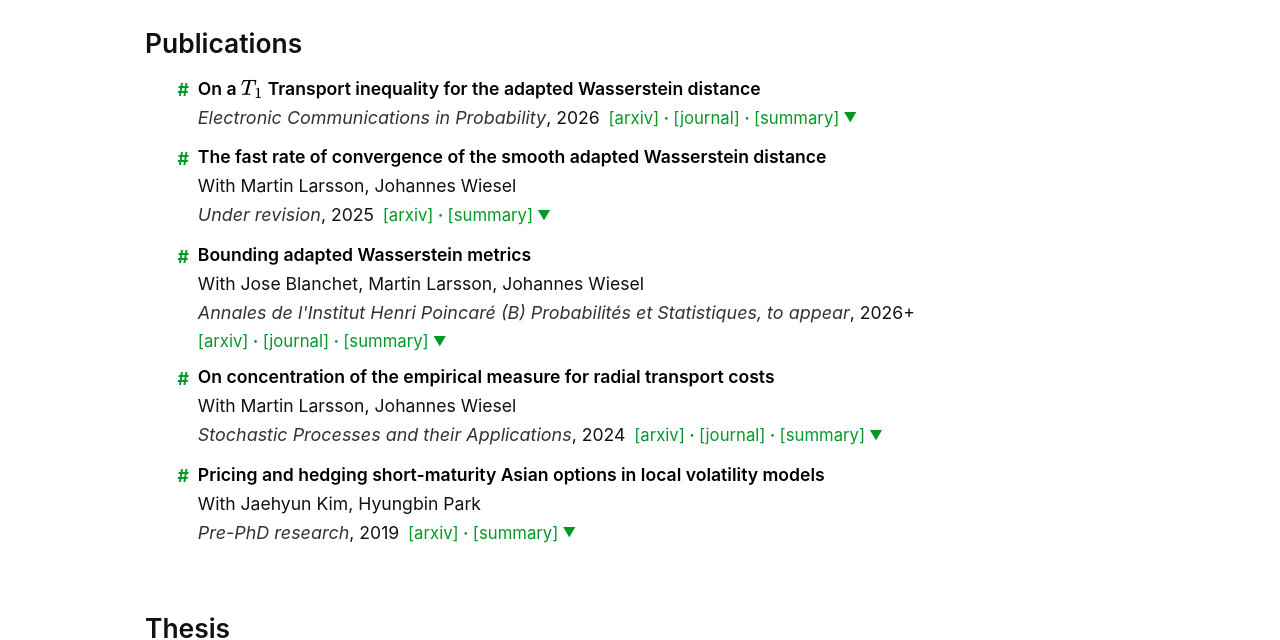
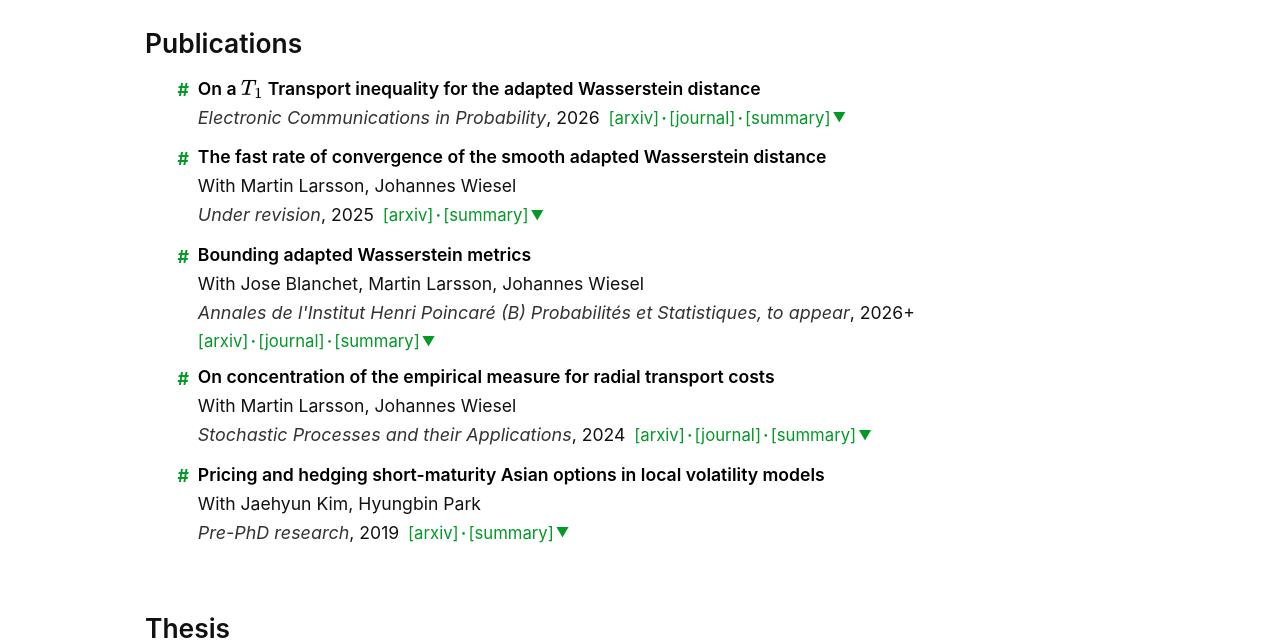
Before and after one commit to Jonghwap/Jonghwap.github.io, a Jekyll site: the page built from research.md, in a window 1280 px wide. Shown: the part 169-809 px from the top of the page. Built offline with Jekyll 4.4.1, drawn with Linux system fonts in a browser that asks for light colours; a style sheet for code colours, icons or effects is not loaded.

Commit message:
Tighten publication link spacing

```diff
--- a/assets/css/style-no-dark-mode.scss
+++ b/assets/css/style-no-dark-mode.scss
@@ -207,6 +207,12 @@
 .talk-links {
   --publication-button-font-weight: 400;
   font-family: Inter, -apple-system, BlinkMacSystemFont, "Segoe UI", sans-serif;
+  gap: 0.12em; // [arxiv] · [journal] · [summary], [slides] · [poster] 사이의 기본 간격
+}
+
+.publication-links > * + *::before,
+.talk-links > * + *::before {
+  margin-right: 0.12em; // 점(·)과 다음 링크 사이의 간격
 }
 
 .arxiv-button:hover,
@@ -232,7 +238,7 @@
 }
 
 .summary-toggle {
-  gap: 0.25em;
+  gap: 0.12em; // 점(·)과 [summary] 사이 간격을 다른 링크와 맞춤
 }
 
 .publication-links > .summary-toggle::before {
```
